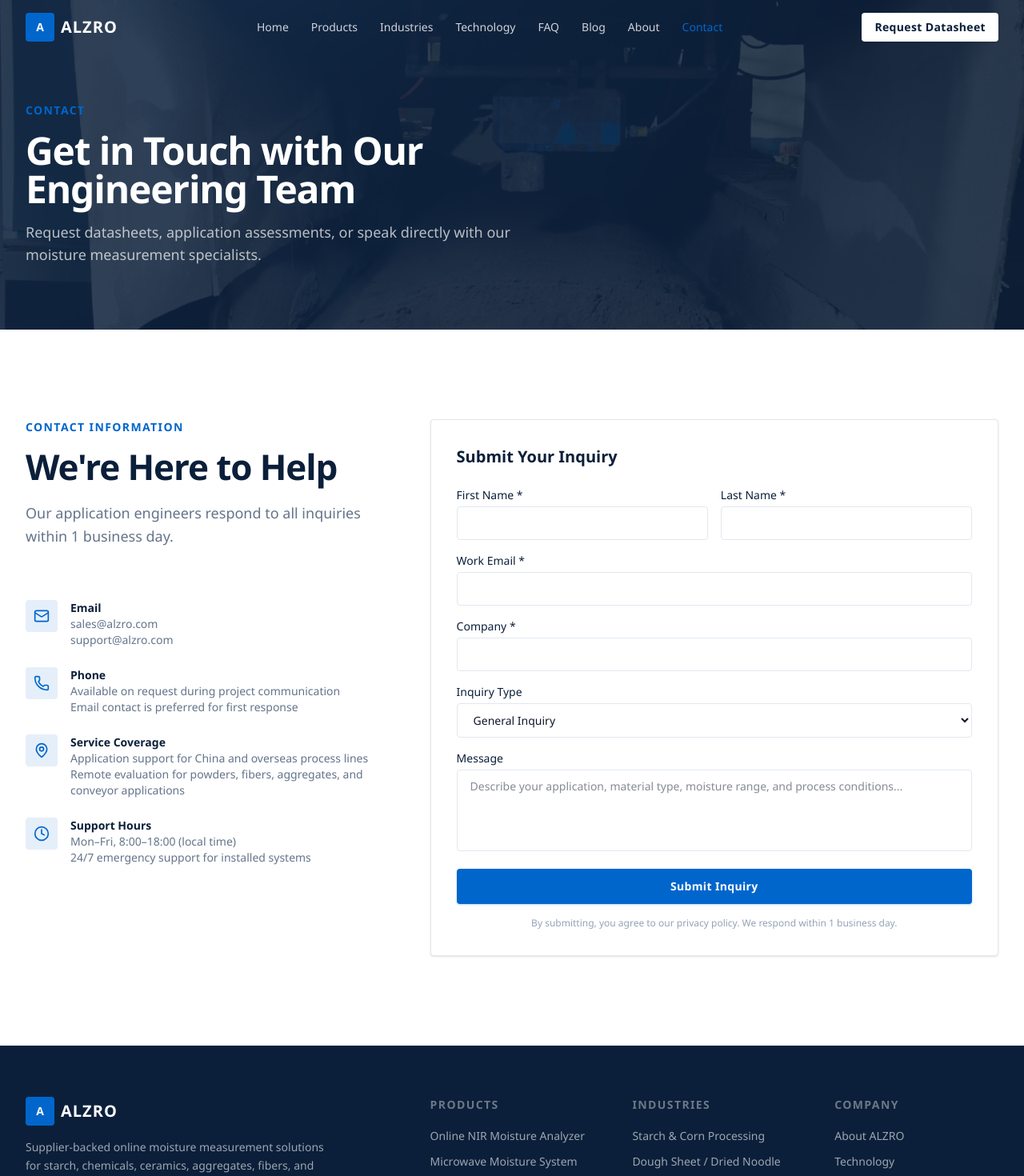
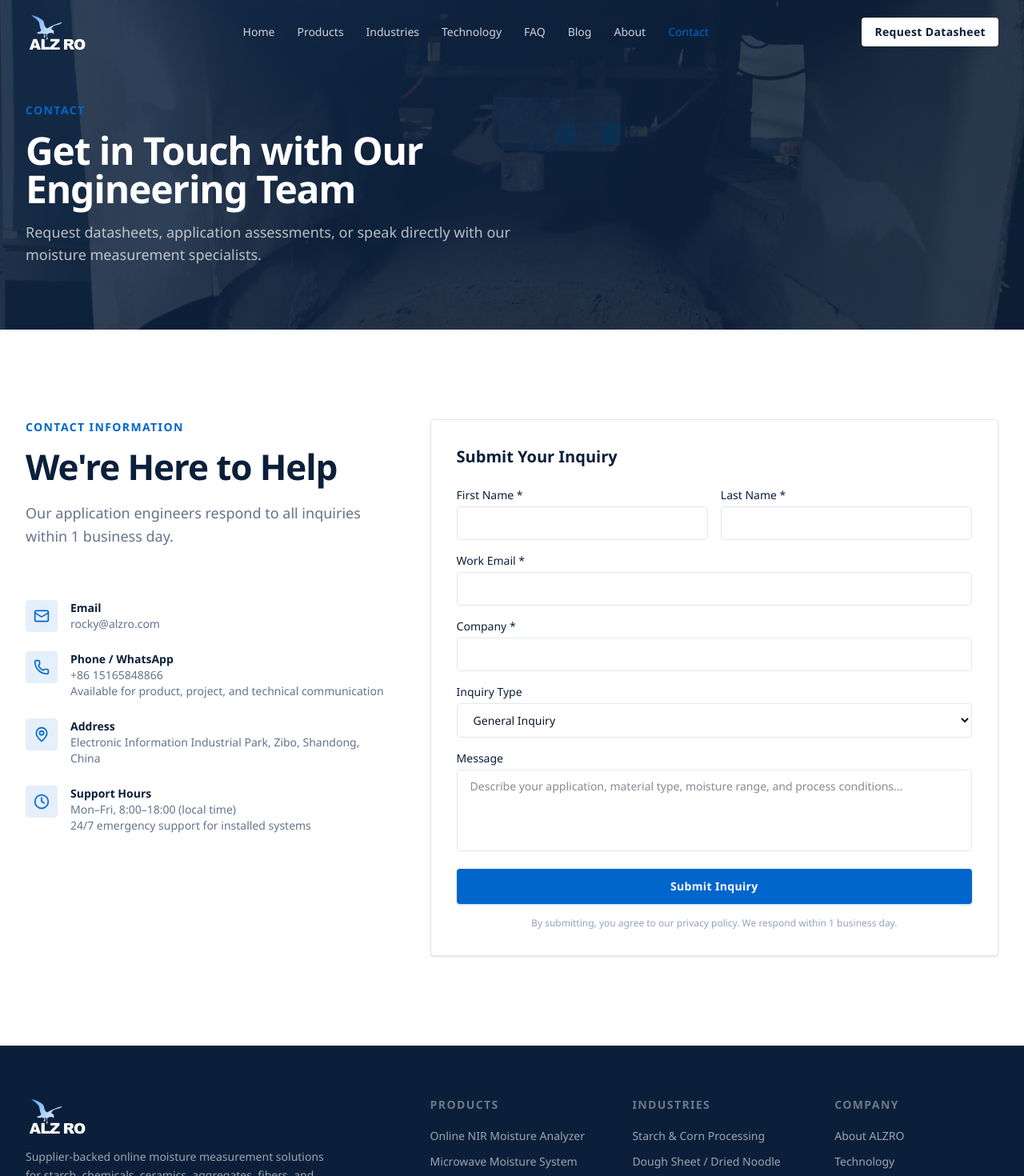
Before and after one commit to Rocky-Bian/online-moisture-analyzer-website, a Next.js app: page /contact in a window 1280 px wide. Shown: the top 1470 px of the page at 80% size. Built offline with nearby package versions, Linux system fonts and the light colour scheme.

Commit message:
Refresh branding and contact details

```diff
--- a/src/app/contact/page.tsx
+++ b/src/app/contact/page.tsx
@@ -46,8 +46,7 @@ export default async function ContactPage({ searchParams }: Props) {
                 </div>
                 <div>
                   <p className="text-sm font-semibold text-primary">Email</p>
-                  <p className="text-sm text-muted">sales@alzro.com</p>
-                  <p className="text-sm text-muted">support@alzro.com</p>
+                  <p className="text-sm text-muted">rocky@alzro.com</p>
                 </div>
               </div>
 
@@ -56,9 +55,13 @@ export default async function ContactPage({ searchParams }: Props) {
                   <Phone className="h-5 w-5 text-accent" />
                 </div>
                 <div>
-                  <p className="text-sm font-semibold text-primary">Phone</p>
-                  <p className="text-sm text-muted">Available on request during project communication</p>
-                  <p className="text-sm text-muted">Email contact is preferred for first response</p>
+                  <p className="text-sm font-semibold text-primary">
+                    Phone / WhatsApp
+                  </p>
+                  <p className="text-sm text-muted">+86 15165848866</p>
+                  <p className="text-sm text-muted">
+                    Available for product, project, and technical communication
+                  </p>
                 </div>
               </div>
 
@@ -67,14 +70,10 @@ export default async function ContactPage({ searchParams }: Props) {
                   <MapPin className="h-5 w-5 text-accent" />
                 </div>
                 <div>
-                  <p className="text-sm font-semibold text-primary">
-                    Service Coverage
-                  </p>
+                  <p className="text-sm font-semibold text-primary">Address</p>
                   <p className="text-sm text-muted">
-                    Application support for China and overseas process lines
-                  </p>
-                  <p className="text-sm text-muted">
-                    Remote evaluation for powders, fibers, aggregates, and conveyor applications
+                    Electronic Information Industrial Park, Zibo, Shandong,
+                    China
                   </p>
                 </div>
               </div>
--- a/src/components/home/WhyMoistureControl.tsx
+++ b/src/components/home/WhyMoistureControl.tsx
@@ -81,11 +81,11 @@ export function WhyMoistureControl() {
                     {item.step}
                   </div>
                   <div className="flex-1 rounded-sm bg-surface px-4 py-3">
-                    <div className="flex items-center justify-between">
+                    <div className="grid gap-3 sm:grid-cols-[minmax(0,1fr)_15rem] sm:items-center">
                       <span className="text-sm font-semibold text-primary">
                         {item.label}
                       </span>
-                      <span className="text-xs font-mono text-accent">
+                      <span className="text-xs font-mono text-accent sm:text-right">
                         {item.status}
                       </span>
                     </div>
--- a/src/components/layout/Footer.tsx
+++ b/src/components/layout/Footer.tsx
@@ -1,6 +1,7 @@
 import Link from "next/link";
 import { Mail, Phone, MapPin } from "lucide-react";
 import { footerLinks, certifications } from "@/content/navigation";
+import { BrandLogo } from "@/components/ui/BrandLogo";
 
 export function Footer() {
   return (
@@ -8,11 +9,8 @@ export function Footer() {
       <div className="mx-auto max-w-7xl px-6 py-16 lg:px-8">
         <div className="grid gap-12 md:grid-cols-2 lg:grid-cols-5">
           <div className="lg:col-span-2">
-            <Link href="/" className="flex items-center gap-2">
-              <div className="flex h-9 w-9 items-center justify-center rounded-sm bg-accent">
-                <span className="text-sm font-bold text-white">A</span>
-              </div>
-              <span className="text-xl font-bold tracking-wider">ALZRO</span>
+            <Link href="/" className="flex items-center">
+              <BrandLogo variant="light" className="h-12" />
             </Link>
             <p className="mt-4 max-w-sm text-sm leading-relaxed text-white/60">
               Supplier-backed online moisture measurement solutions for starch,
@@ -22,15 +20,15 @@ export function Footer() {
             <div className="mt-6 space-y-2 text-sm text-white/60">
               <p className="flex items-center gap-2">
                 <Mail className="h-4 w-4 text-accent" />
-                sales@alzro.com
+                rocky@alzro.com
               </p>
               <p className="flex items-center gap-2">
                 <Phone className="h-4 w-4 text-accent" />
-                +1 (800) ALZRO-01
+                +86 15165848866
               </p>
               <p className="flex items-center gap-2">
                 <MapPin className="h-4 w-4 text-accent" />
-                Global HQ — Industrial Technology Park
+                Electronic Information Industrial Park, Zibo, Shandong, China
               </p>
             </div>
             <Link
--- a/src/components/layout/Header.tsx
+++ b/src/components/layout/Header.tsx
@@ -8,6 +8,7 @@ import { Menu, X } from "lucide-react";
 import { mainNav } from "@/content/navigation";
 import { Button } from "@/components/ui/Button";
 import { cn } from "@/lib/utils";
+import { BrandLogo } from "@/components/ui/BrandLogo";
 
 export function Header() {
   const [isScrolled, setIsScrolled] = useState(false);
@@ -34,18 +35,11 @@ export function Header() {
       )}
     >
       <nav className="mx-auto flex max-w-7xl items-center justify-between px-6 py-4 lg:px-8">
-        <Link href="/" className="flex items-center gap-2">
-          <div className="flex h-9 w-9 items-center justify-center rounded-sm bg-accent">
-            <span className="text-sm font-bold text-white">A</span>
-          </div>
-          <span
-            className={cn(
-              "text-xl font-bold tracking-wider",
-              isScrolled ? "text-primary" : "text-white"
-            )}
-          >
-            ALZRO
-          </span>
+        <Link href="/" className="flex items-center">
+          <BrandLogo
+            variant={isScrolled ? "dark" : "light"}
+            className="h-11 sm:h-12"
+          />
         </Link>
 
         <div className="hidden items-center gap-1 lg:flex">
--- a/src/components/seo/JsonLd.tsx
+++ b/src/components/seo/JsonLd.tsx
@@ -26,11 +26,15 @@ export function organizationSchema() {
     contactPoint: {
       "@type": "ContactPoint",
       contactType: "sales",
-      email: "sales@alzro.com",
+      email: "rocky@alzro.com",
+      telephone: "+86 15165848866",
       availableLanguage: ["English", "Chinese"],
     },
     address: {
       "@type": "PostalAddress",
+      addressLocality: "Zibo",
+      addressRegion: "Shandong",
+      streetAddress: "Electronic Information Industrial Park",
       addressCountry: "CN",
     },
   };
--- /dev/null
+++ b/src/components/ui/BrandLogo.tsx
@@ -0,0 +1,69 @@
+import { cn } from "@/lib/utils";
+
+interface BrandLogoProps {
+  className?: string;
+  variant?: "light" | "dark";
+}
+
+export function BrandLogo({
+  className,
+  variant = "dark",
+}: BrandLogoProps) {
+  const wordmarkColor = variant === "light" ? "#FFFFFF" : "#0B1F3A";
+  const iconStart = variant === "light" ? "#58A6FF" : "#1677E6";
+  const iconEnd = variant === "light" ? "#FFFFFF" : "#7FC3FF";
+
+  return (
+    <svg
+      viewBox="95 82 220 132"
+      aria-label="ALZRO"
+      role="img"
+      className={cn("h-10 w-auto", className)}
+      xmlns="http://www.w3.org/2000/svg"
+    >
+      <defs>
+        <linearGradient id={`alzro-icon-${variant}`} x1="0%" y1="0%" x2="100%" y2="100%">
+          <stop offset="0%" stopColor={iconStart} />
+          <stop offset="100%" stopColor={iconEnd} />
+        </linearGradient>
+      </defs>
+
+      <g transform="matrix(0.982988, 0, 0, 0.982988, 223.35, 208.6)" opacity="1">
+        <path
+          fill={wordmarkColor}
+          d="M3.9 0L3.9 -36.65L22.75 -36.65Q28 -36.65 30.75 -35.75Q33.55 -34.85 35.25 -32.4Q37 -29.95 37 -26.45Q37 -23.4 35.65 -21.2Q34.35 -19 32.1 -17.65Q30.65 -16.75 28.1 -16.2Q30.15 -15.5 31.05 -14.8Q31.7 -14.35 32.85 -12.85Q34.05 -11.4 34.45 -10.6L40 0L27.2 0L21.1 -11.2Q19.95 -13.35 19.05 -14Q17.85 -14.9 16.3 -14.9L15.3 -14.9L15.3 0L3.9 0M15.3 -21.85L20.05 -21.85Q20.8 -21.85 23.05 -22.3Q24.15 -22.55 24.85 -23.45Q25.6 -24.4 25.6 -25.6Q25.6 -27.35 24.45 -28.3Q23.35 -29.25 20.25 -29.25L15.3 -29.25L15.3 -21.85"
+        />
+      </g>
+      <g transform="matrix(0.982988, 0, 0, 0.982988, 259.95, 208.6)" opacity="1">
+        <path
+          fill={wordmarkColor}
+          d="M2.35 -18.3Q2.35 -27.25 7.3 -32.25Q12.3 -37.3 21.25 -37.3Q30.4 -37.3 35.35 -32.35Q40.3 -27.45 40.3 -18.6Q40.3 -12.15 38.1 -8Q35.95 -3.9 31.85 -1.6Q27.8 0.65 21.7 0.65Q15.5 0.65 11.4 -1.3Q7.35 -3.3 4.85 -7.55Q2.35 -11.85 2.35 -18.3M13.7 -18.25Q13.7 -12.7 15.75 -10.25Q17.8 -7.85 21.3 -7.85Q24.95 -7.85 26.95 -10.2Q28.95 -12.6 28.95 -18.75Q28.95 -23.9 26.85 -26.3Q24.75 -28.7 21.2 -28.7Q17.8 -28.7 15.75 -26.25Q13.7 -23.85 13.7 -18.25"
+        />
+      </g>
+      <g transform="matrix(0.982988, 2.61786e-007, 0, 0.982988, 108.05, 208.4)" opacity="1">
+        <path
+          fill={wordmarkColor}
+          d="M26.25 -6.05L13.4 -6.05L11.6 0L0.05 0L13.8 -36.65L26.15 -36.65L39.95 0L28.05 0L26.25 -6.05M23.9 -14L19.85 -27.15L15.85 -14L23.9 -14"
+        />
+      </g>
+      <g transform="matrix(0.982988, 2.61786e-007, 0, 0.982988, 145.55, 208.4)" opacity="1">
+        <path
+          fill={wordmarkColor}
+          d="M3.75 -36.65L15.1 -36.65L15.1 -9.05L32.75 -9.05L32.75 0L3.75 0L3.75 -36.65"
+        />
+      </g>
+      <g transform="matrix(0.982988, 2.61786e-007, 0, 0.982988, 177.45, 208.4)" opacity="1">
+        <path
+          fill={wordmarkColor}
+          d="M2.85 -36.65L34.9 -36.65L34.9 -29.3L14.3 -7.9L35.65 -7.9L35.65 0L0.85 0L0.85 -7.6L21.2 -28.8L2.85 -28.8L2.85 -36.65"
+        />
+      </g>
+      <g transform="matrix(2.09726, 0, 0, 2.09726, 115.65, 90.45)" opacity="1">
+        <path
+          fill={`url(#alzro-icon-${variant})`}
+          d="M41.15 15.85Q35.7 16.45 33.3 20.6L32.8 21.45L32.35 22.3L32.35 22.55L32.35 22.75Q34.95 23.7 36.15 25.5L36.4 26.25L36.15 30.5L35.7 31.1Q35.7 31.35 35.35 31.1L35.35 30.5L34.95 30.05Q34.35 29.1 33.55 28.75L30.1 28.95Q29.5 29.45 29.6 29.2Q29.35 29.2 29.1 29.35L28.75 29.45L28.4 29.55L26.95 30.05L25.4 31.6Q24.45 33.75 25.9 35.9Q27.35 38.15 25.4 39.95L24.95 39.95L23.65 39.1L23.75 38.75L25.05 36.95L24.8 34.7L23.85 32.2L23.85 31.6L24.7 30.65L24.7 30.3L21.35 30.3Q21 30.3 21 30.5Q22.1 31.85 22.45 33.25Q22.8 34.8 21.7 36.25L21.5 36.35L21.35 36.6L21.25 36.6L21 36.6Q19.95 36 19.55 35.3Q19.55 35.15 19.7 35.05L20.75 33.75Q21.25 33.15 20.9 32.2L19.95 30.9Q19.55 30.15 18.6 29.9L16.45 29.9Q15.05 30.5 13.6 30.5L10.5 30.3L9.05 29.45L8.7 28.95Q8.7 28.75 9.05 28.5Q9.05 28.35 9.2 28.35L9.3 28.25L9.45 28L12.55 27.05Q13.95 26.7 15.3 25.5L15.5 25.05L15.65 24.8L14.1 20.75L12.4 12.5L12.3 12.05Q11.8 10.35 10.6 9.3L9.3 8.1L8.1 6.8L8 6.65L7.9 6.45L0.25 0.7L0 0.35Q0 0 0.25 0Q4.8 0.95 9.55 2.95Q14.1 4.9 17.8 7.85L18 8.1L18.6 8.7L20.15 11.45Q20.4 13.8 21.35 16.8Q22.1 19.45 24.7 21.1L26 21.2Q29.95 18.6 34.35 16.8L38.9 15L43.45 13.35Q46.4 12.25 49.15 11.7L50 11.65L50 12.05Q46.55 15.15 41.15 15.85"
+        />
+      </g>
+    </svg>
+  );
+}
--- a/src/lib/images.ts
+++ b/src/lib/images.ts
@@ -11,7 +11,7 @@ export const siteImages = {
   chemicalIndustry: `${base}/online-nir-moisture-analyzer-calcium-carbonate-line.jpg`,
   aboutBackground: `${base}/online-nir-moisture-analyzer-fiber-processing-line.jpg`,
   contactBackground: `${base}/online-nir-moisture-analyzer-conveyor-installation.jpg`,
-  blogBanner: `${base}/online-nir-moisture-analyzer-conveyor-installation.jpg`,
+  blogBanner: `${base}/online-moisture-measurement-blog-diagram.png`,
   aiIndustrial: `${base}/online-nir-moisture-analyzer-explosion-proof-installation.jpg`,
 } as const;
 
```
Also changed, not shown: public/images/site-real/online-microwave-moisture-measurement-system-product-white-bg.png, public/images/site-real/online-moisture-measurement-blog-diagram.png (added).
